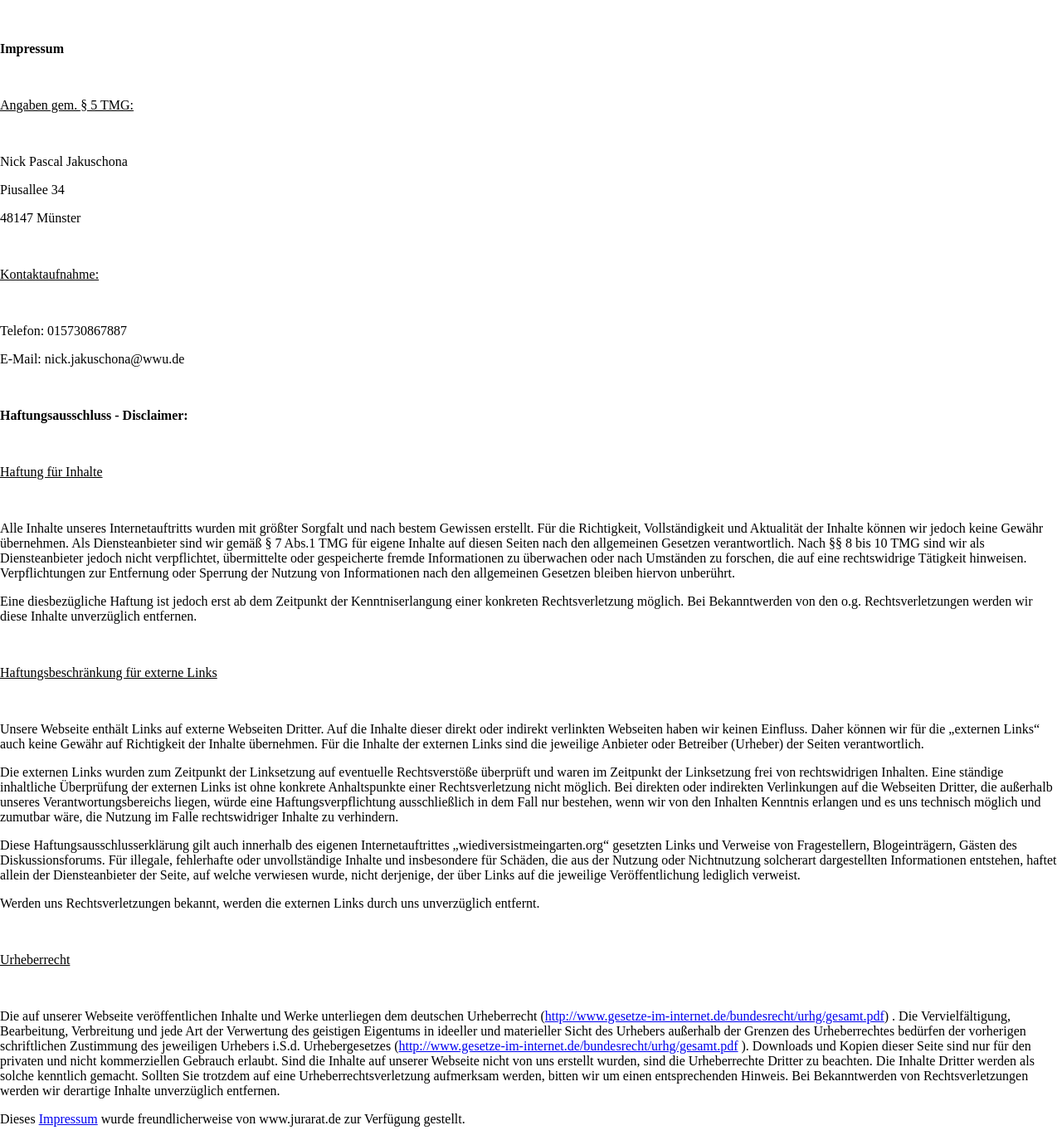
After one commit to Birdiary/webserver, a Flask app: template nginx/templates/impressum/index.html in a window 1280 px wide. The commit adds this page. Shown: the whole page at 83% size. Run offline with Flask 2, Linux system fonts and the light colour scheme; the template is opened without the code that fills it, so the values that code supplies are empty.

Commit message:
website updates + impressum

```diff
--- a/nginx/data_visualization/src/App.js
+++ b/nginx/data_visualization/src/App.js
@@ -3,7 +3,7 @@ import OwnMap from './Map/Map'
 import CreateBox from './CreateBox/CreateBox';
 import Box from './Box/Box'
 import Button from '@mui/material/Button';
-import { Route, BrowserRouter, Routes } from "react-router-dom";
+import { Route, Routes, BrowserRouter } from "react-router-dom";
 import AppBar from '@mui/material/AppBar';
 import Toolbar from '@mui/material/Toolbar';
 import Typography from '@mui/material/Typography';
--- /dev/null
+++ b/nginx/templates/impressum/index.html
@@ -0,0 +1,100 @@
+<!DOCTYPE html>
+<html>
+
+<head>
+    <title>Birdiary Impressum</title>
+    <!-- needed for adaptive design -->
+    <meta charset="utf-8" />
+    <meta name="viewport" content="width=device-width, initial-scale=1">
+
+    <!--
+    ReDoc doesn't change outer page styles
+    -->
+    <style>
+        body {
+            margin: 0;
+            padding: 0;
+        }
+    </style>
+</head>
+
+<body>
+    <p class="3DMsoNoSpacing">&nbsp;</p>
+    <p><strong>Impressum</strong></p>
+    <p>&nbsp;</p>
+    <p><span style="text-decoration: underline;">Angaben gem. § 5 TMG:</span></p>
+    <p>&nbsp;</p>
+    <p>Nick Pascal Jakuschona</p>
+    <p>Piusallee 34</p>
+    <p>48147 Münster</p>
+    <p>&nbsp;</p>
+    <p><span style="text-decoration: underline;">Kontaktaufnahme:</span></p>
+    <p>&nbsp;</p>
+    <p>Telefon: 015730867887</p>
+    <p>E-Mail: nick.jakuschona@wwu.de</p>
+    <p>&nbsp;</p>
+    <p><strong>Haftungsausschluss - Disclaimer:</strong></p>
+    <p>&nbsp;</p>
+    <p><span style="text-decoration: underline;">Haftung für Inhalte</span></p>
+    <p><strong>&nbsp;</strong></p>
+    <p>Alle Inhalte unseres Internetauftritts wurden mit größter Sorgfalt und nach bestem Gewissen erstellt. Für die
+        Richtigkeit, Vollständigkeit und Aktualität der Inhalte können wir jedoch keine Gewähr übernehmen. Als
+        Diensteanbieter sind wir gemäß § 7 Abs.1 TMG für eigene Inhalte auf diesen Seiten nach den allgemeinen Gesetzen
+        verantwortlich. Nach §§ 8 bis 10 TMG sind wir als Diensteanbieter jedoch nicht verpflichtet, übermittelte oder
+        gespeicherte fremde Informationen zu überwachen oder nach Umständen zu forschen, die auf eine rechtswidrige
+        Tätigkeit hinweisen. Verpflichtungen zur Entfernung oder Sperrung der Nutzung von Informationen nach den
+        allgemeinen
+        Gesetzen bleiben hiervon unberührt.</p>
+    <p>Eine diesbezügliche Haftung ist jedoch erst ab dem Zeitpunkt der Kenntniserlangung einer konkreten
+        Rechtsverletzung
+        möglich. Bei Bekanntwerden von den o.g. Rechtsverletzungen werden wir diese Inhalte unverzüglich entfernen.</p>
+    <p>&nbsp;</p>
+    <p><span style="text-decoration: underline;">Haftungsbeschränkung für externe Links</span></p>
+    <p><strong>&nbsp;</strong></p>
+    <p>Unsere Webseite enthält Links auf externe Webseiten Dritter. Auf die Inhalte dieser direkt oder indirekt
+        verlinkten
+        Webseiten haben wir keinen Einfluss. Daher können wir für die „externen Links“ auch keine Gewähr auf Richtigkeit
+        der
+        Inhalte übernehmen. Für die Inhalte der externen Links sind die jeweilige Anbieter oder Betreiber (Urheber) der
+        Seiten verantwortlich.</p>
+    <p>Die externen Links wurden zum Zeitpunkt der Linksetzung auf eventuelle Rechtsverstöße überprüft und waren im
+        Zeitpunkt der Linksetzung frei von rechtswidrigen Inhalten. Eine ständige inhaltliche Überprüfung der externen
+        Links
+        ist ohne konkrete Anhaltspunkte einer Rechtsverletzung nicht möglich. Bei direkten oder indirekten Verlinkungen
+        auf
+        die Webseiten Dritter, die außerhalb unseres Verantwortungsbereichs liegen, würde eine Haftungsverpflichtung
+        ausschließlich in dem Fall nur bestehen, wenn wir von den Inhalten Kenntnis erlangen und es uns technisch
+        möglich
+        und zumutbar wäre, die Nutzung im Falle rechtswidriger Inhalte zu verhindern.</p>
+    <p>Diese Haftungsausschlusserklärung gilt auch innerhalb des eigenen Internetauftrittes „wiediversistmeingarten.org“
+        gesetzten Links und Verweise von Fragestellern, Blogeinträgern, Gästen des Diskussionsforums. Für illegale,
+        fehlerhafte oder unvollständige Inhalte und insbesondere für Schäden, die aus der Nutzung oder Nichtnutzung
+        solcherart dargestellten Informationen entstehen, haftet allein der Diensteanbieter der Seite, auf welche
+        verwiesen
+        wurde, nicht derjenige, der über Links auf die jeweilige Veröffentlichung lediglich verweist.</p>
+    <p>Werden uns Rechtsverletzungen bekannt, werden die externen Links durch uns unverzüglich entfernt.</p>
+    <p>&nbsp;</p>
+    <p><span style="text-decoration: underline;">Urheberrecht</span></p>
+    <p><strong>&nbsp;</strong></p>
+    <p>Die auf unserer Webseite veröffentlichen Inhalte und Werke unterliegen dem deutschen Urheberrecht (<a
+            href="http://www.gesetze-im-internet.de/bundesrecht/urhg/gesamt.pdf">http://www.gesetze-im-internet.de/bundesrecht/urhg/gesamt.pdf</a>)
+        . Die Vervielfältigung, Bearbeitung, Verbreitung und jede Art der Verwertung des geistigen Eigentums in ideeller
+        und
+        materieller Sicht des Urhebers außerhalb der Grenzen des Urheberrechtes bedürfen der vorherigen schriftlichen
+        Zustimmung des jeweiligen Urhebers i.S.d. Urhebergesetzes (<a
+            href="http://www.gesetze-im-internet.de/bundesrecht/urhg/gesamt.pdf">http://www.gesetze-im-internet.de/bundesrecht/urhg/gesamt.pdf</a>
+        ). Downloads und Kopien dieser Seite sind nur für den privaten und nicht kommerziellen Gebrauch erlaubt. Sind
+        die
+        Inhalte auf unserer Webseite nicht von uns erstellt wurden, sind die Urheberrechte Dritter zu beachten. Die
+        Inhalte
+        Dritter werden als solche kenntlich gemacht. Sollten Sie trotzdem auf eine Urheberrechtsverletzung aufmerksam
+        werden, bitten wir um einen entsprechenden Hinweis. Bei Bekanntwerden von Rechtsverletzungen werden wir
+        derartige
+        Inhalte unverzüglich entfernen.</p>
+    <p>Dieses <a href="http://www.jurarat.de/muster-impressum">Impressum</a> wurde freundlicherweise von www.jurarat.de
+        zur
+        Verfügung gestellt.</p>
+
+</body>
+
+</html>
```
Also changed, not shown: nginx/data_visualization/src/CreateBox/CreateBox.js (+56 -7 lines), nginx/templates/info/index.html (+42 -13 lines), 4 other files.
